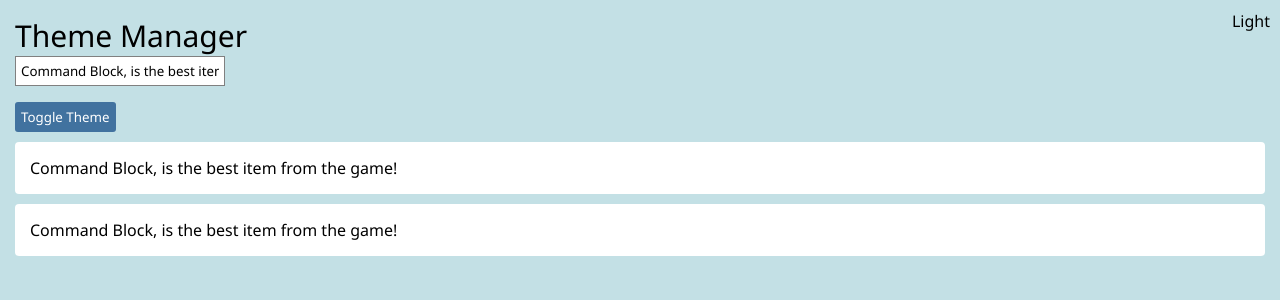
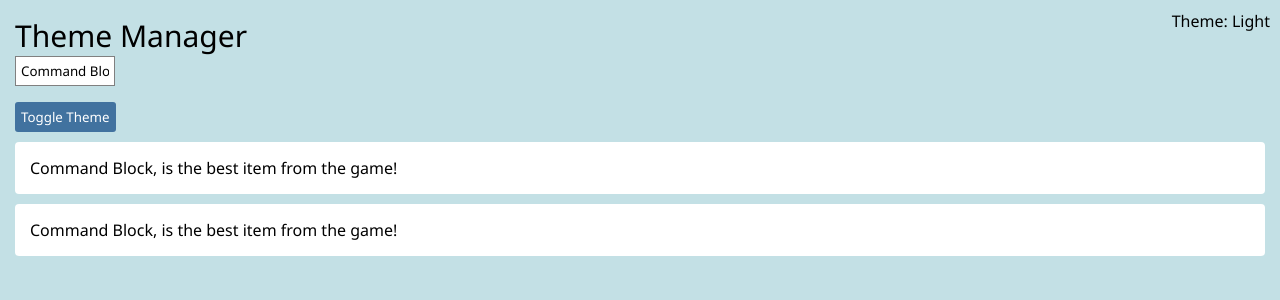
Before and after one commit to SamukaDEV/smk-react-context-example, a React (Create React App) app: page / in a window 1280 px wide. Shown: the top 300 px of the page. Built offline with nearby package versions, Linux system fonts and the light colour scheme.

Commit message:
2 files modified

```diff
--- a/src/App.js
+++ b/src/App.js
@@ -50,7 +50,7 @@ const App = () => {
         Toggle Theme
       </button>
       <div style={{ position: 'absolute', top: 10, right: 10, ...theme.text }}>
-        {theme.name}
+        Theme: {theme.name}
       </div>
       <div style={{ marginTop: 10 }}>
         <Widget />
--- a/src/style.css
+++ b/src/style.css
@@ -17,6 +17,7 @@ p {
 
 input {
   outline: none;
+  width: 100;
 }
 input[type='text'] {
   padding: 5px;
```
